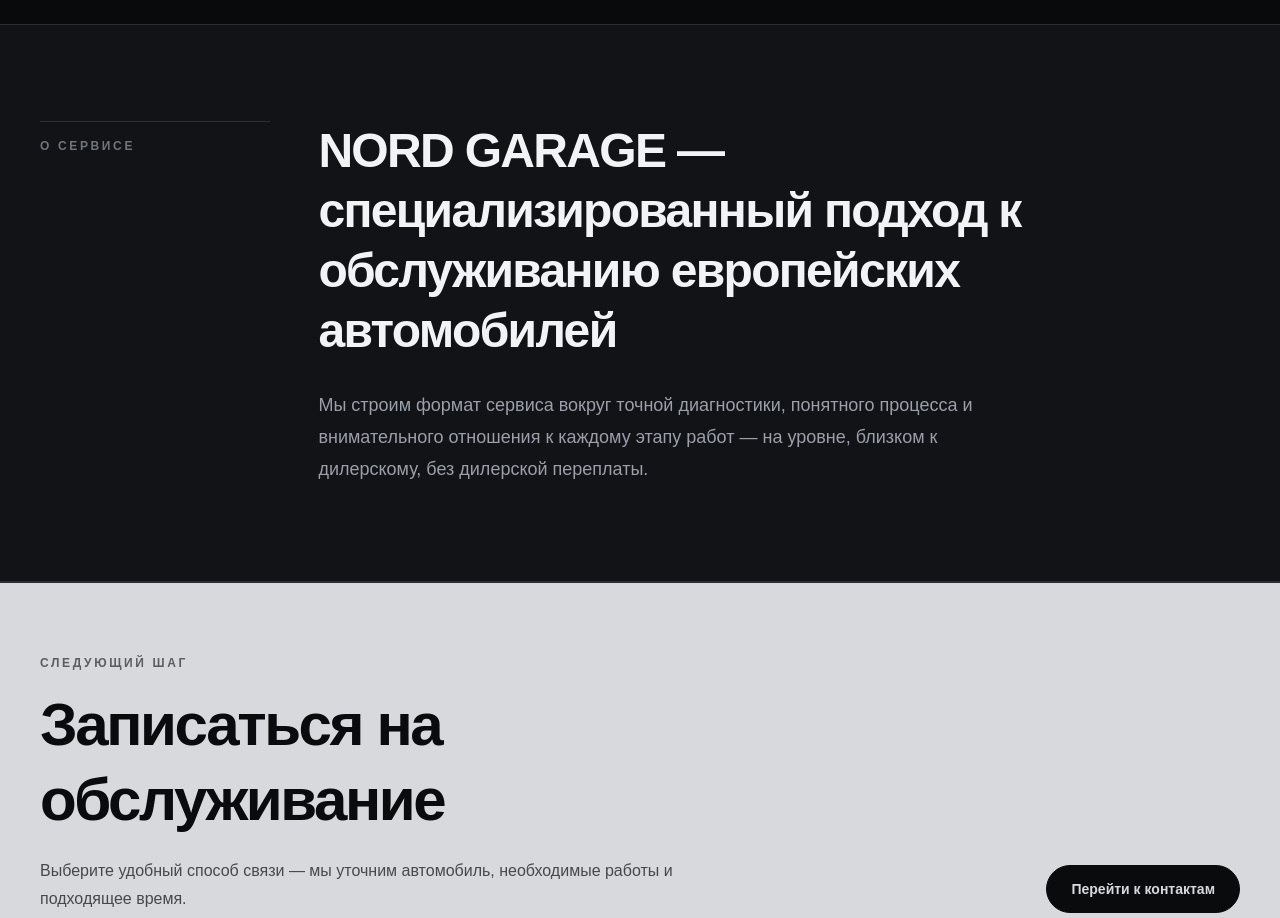
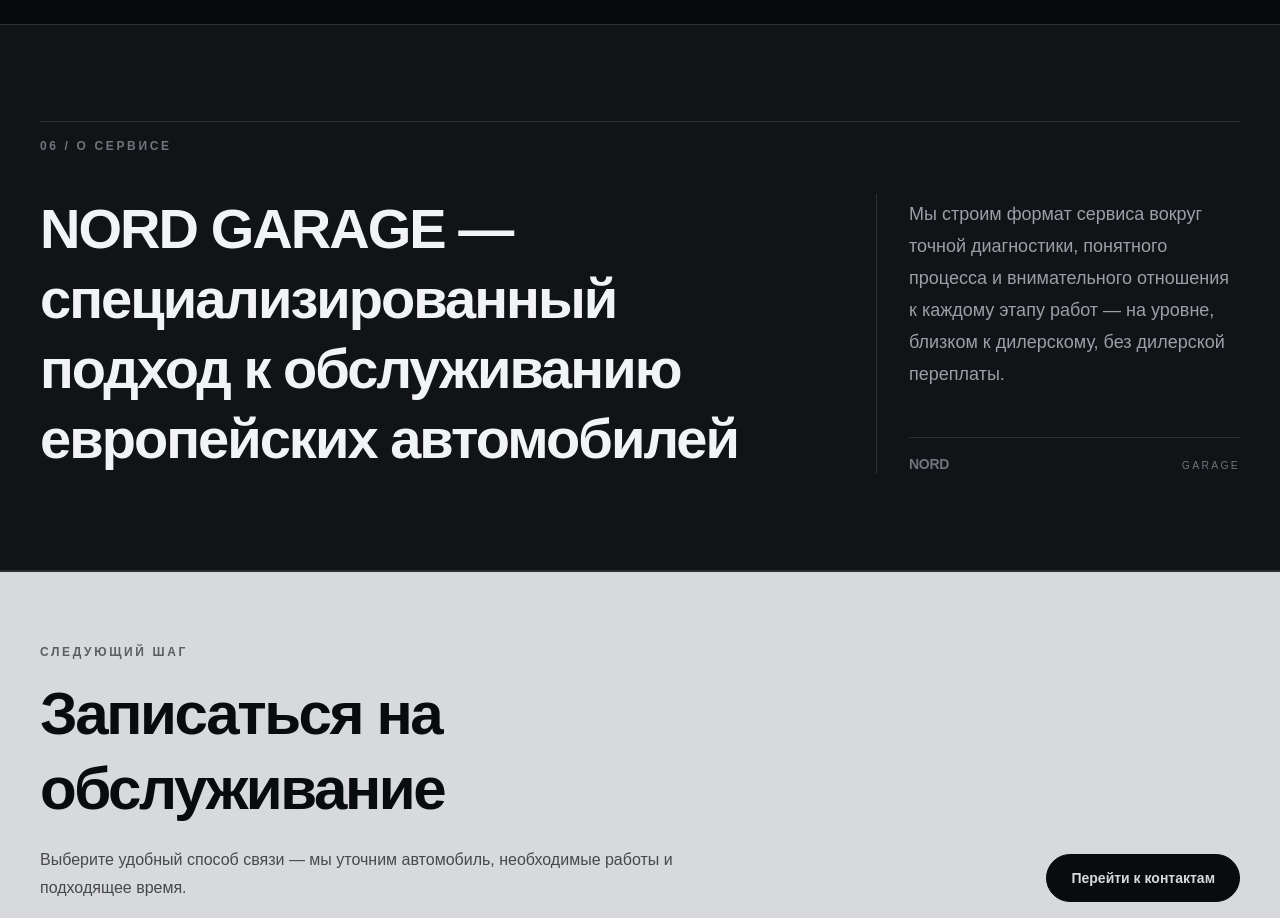
Before and after one commit to lenivetsmebro-stack/nord-garage, a Next.js app: page / in a window 1280 px wide. Shown: the part 3600-4518 px from the top of the page. Built offline with nearby package versions, Linux system fonts and the light colour scheme.

Commit message:
NORD GARAGE: refine about section

```diff
--- a/components/sections/about.tsx
+++ b/components/sections/about.tsx
@@ -3,20 +3,33 @@ import { Container } from "@/components/ui/container";
 export function About() {
   return (
     <section id="about" className="border-y border-line bg-surface py-16 sm:py-20 lg:py-24">
-      <Container className="grid gap-8 lg:grid-cols-[minmax(10rem,0.4fr)_minmax(0,1.6fr)] lg:gap-12">
+      <Container>
         <p className="border-t border-line pt-4 text-xs font-semibold uppercase tracking-[0.22em] text-subtle">
-          О сервисе
+          06 / О сервисе
         </p>
-        <div>
-          <h2 className="max-w-4xl text-3xl font-semibold leading-tight tracking-[-0.035em] sm:text-5xl">
+        <div className="mt-10 grid gap-8 lg:grid-cols-[minmax(0,1.35fr)_minmax(18rem,0.65fr)] lg:gap-14 xl:gap-20">
+          <h2 className="max-w-4xl text-3xl font-semibold leading-tight tracking-[-0.035em] sm:text-5xl lg:text-[3.5rem]">
             NORD GARAGE — специализированный подход к обслуживанию европейских
             автомобилей
           </h2>
-          <p className="mt-7 max-w-2xl text-base leading-7 text-muted sm:text-lg sm:leading-8">
-            Мы строим формат сервиса вокруг точной диагностики, понятного
-            процесса и внимательного отношения к каждому этапу работ — на
-            уровне, близком к дилерскому, без дилерской переплаты.
-          </p>
+          <div className="flex flex-col justify-between border-t border-line pt-6 lg:border-l lg:border-t-0 lg:pl-8 lg:pt-1">
+            <p className="max-w-xl text-base leading-7 text-muted sm:text-lg sm:leading-8">
+              Мы строим формат сервиса вокруг точной диагностики, понятного
+              процесса и внимательного отношения к каждому этапу работ — на
+              уровне, близком к дилерскому, без дилерской переплаты.
+            </p>
+            <div
+              aria-hidden="true"
+              className="mt-10 flex items-baseline justify-between border-t border-line pt-4 text-subtle"
+            >
+              <span className="text-sm font-semibold tracking-[-0.02em]">
+                NORD
+              </span>
+              <span className="text-[0.65rem] uppercase tracking-[0.22em]">
+                GARAGE
+              </span>
+            </div>
+          </div>
         </div>
       </Container>
     </section>
```
